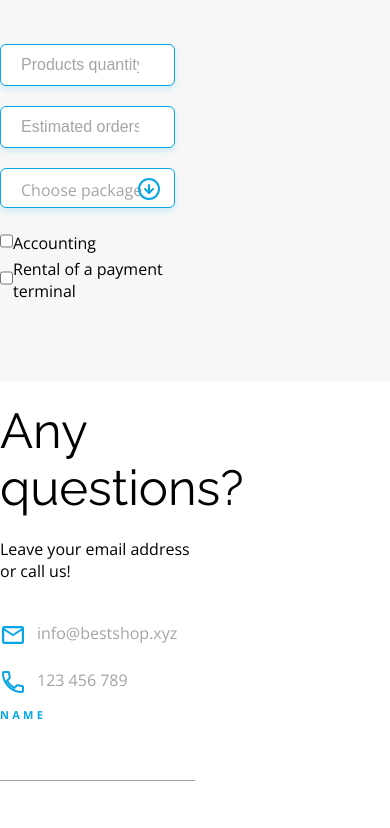
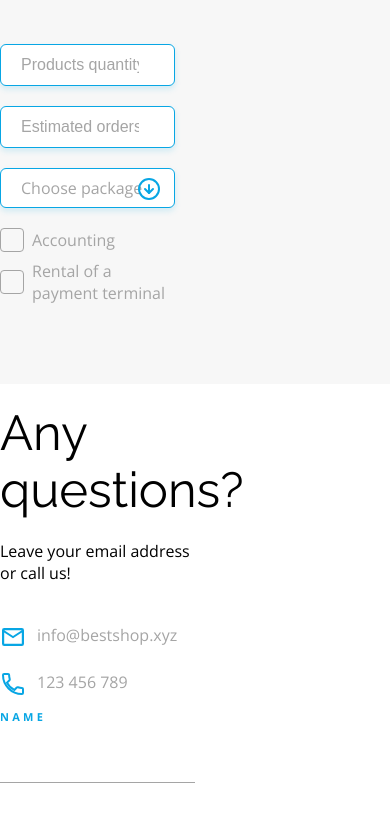
Before and after one commit to barteek-poz/BestShop_CL, a website built with Vite: page index.html in a window 390 px wide. Shown: the part 7149-7977 px from the top of the page. Built offline with nearby package versions, Linux system fonts and the light colour scheme; files whose address does not match are found by name.

Commit message:
finished calculator section

```diff
--- a/main.js
+++ b/main.js
@@ -38,7 +38,8 @@ const sumArr = [
   },
 ];
 
-const sumHandler = (inputType, sumCategory, priceCategory) => {
+const inputSumHandler = (inputType, sumCategory, priceCategory) => {
+  if (inputType.value >= 0 && Number.isInteger(+inputType.value)) {
     sumCategory.classList.add("open");
     sumCategory.children[1].innerText = `${inputType.value} * ${prices[priceCategory]}$`;
     sumCategory.children[2].innerText = `${
@@ -46,16 +47,18 @@ const sumHandler = (inputType, sumCategory, priceCategory) => {
     }$`;
     sumArr[0][`${priceCategory}`] = inputType.value * prices[priceCategory];
     totalSumHandler();
+  }
+
   if (inputType.value.length === 0 && sumCategory.classList.contains("open")) {
     sumCategory.classList.remove("open");
   }
 };
 
 productsInput.addEventListener("input", () => {
-  sumHandler(productsInput, productsSum, "product");
+  inputSumHandler(productsInput, productsSum, "product");
 });
 ordersInput.addEventListener("input", () => {
-  sumHandler(ordersInput, ordersSum, "order");
+  inputSumHandler(ordersInput, ordersSum, "order");
 });
 
 //SELECT HANDLERS
@@ -108,11 +111,10 @@ const totalSumHandler = () => {
     sumArr[0].package +
     sumArr[0].accounting +
     sumArr[0].terminal;
-    if(totalProductsPrice !== 0) {
+  if (totalProductsPrice !== 0) {
     totalSum.classList.add("open");
     totalPrice.innerText = `${totalProductsPrice}$`;
-    }
-    else {
+  } else {
     totalSum.classList.remove("open");
   }
 
--- a/scss/_calculator.scss
+++ b/scss/_calculator.scss
@@ -48,7 +48,6 @@
       position: relative;
       height: 40px;
       vertical-align: middle;
-      padding: 13px 20px;
       cursor: pointer;
 
       &::after {
@@ -97,8 +96,24 @@
 
   .form__checkbox {
     display: flex;
-    .consent__text {
-      padding-top: 4px;
+    align-items: center;
+    gap: 4px;
+    margin-top: 8px;
+    color: var(--color-grey);
+    input {
+      flex-shrink: 0;
+      width: 24px;
+      height: 24px;
+      appearance: none;
+      border: 1px solid var(--color-grey);
+      border-radius: 4px;
+      cursor: pointer;
+      &:checked {
+        background-image: url("../assets/Checkmark.svg");
+        background-size: 12px;
+        background-position: center;
+        background-repeat: no-repeat;
+      }
     }
   }
 
--- a/scss/_contact.scss
+++ b/scss/_contact.scss
@@ -63,7 +63,7 @@
     border-radius: 4px;
     cursor: pointer;
     &:checked {
-        background-image: url("./assets/Checkmark.svg");
+      background-image: url("../assets/Checkmark.svg");
       background-size: 12px;
       background-position: center;
       background-repeat: no-repeat;
--- a/scss/media-queries.scss
+++ b/scss/media-queries.scss
@@ -167,6 +167,25 @@
   .burger {
     display: flex;
   }
+
+  .calc {
+    padding: 30px 15px;
+
+    &__columns {
+      display: block;
+    }
+
+    &__form {
+      width: 100%;
+      margin-right: 0;
+    }
+
+    &__summary {
+      width: 100%;
+      margin-left: 0;
+      margin-top: 30px;
+    }
+  }
 }
 
 /* 600px */
```
Lines whose indentation alone changed are shown as unchanged.
